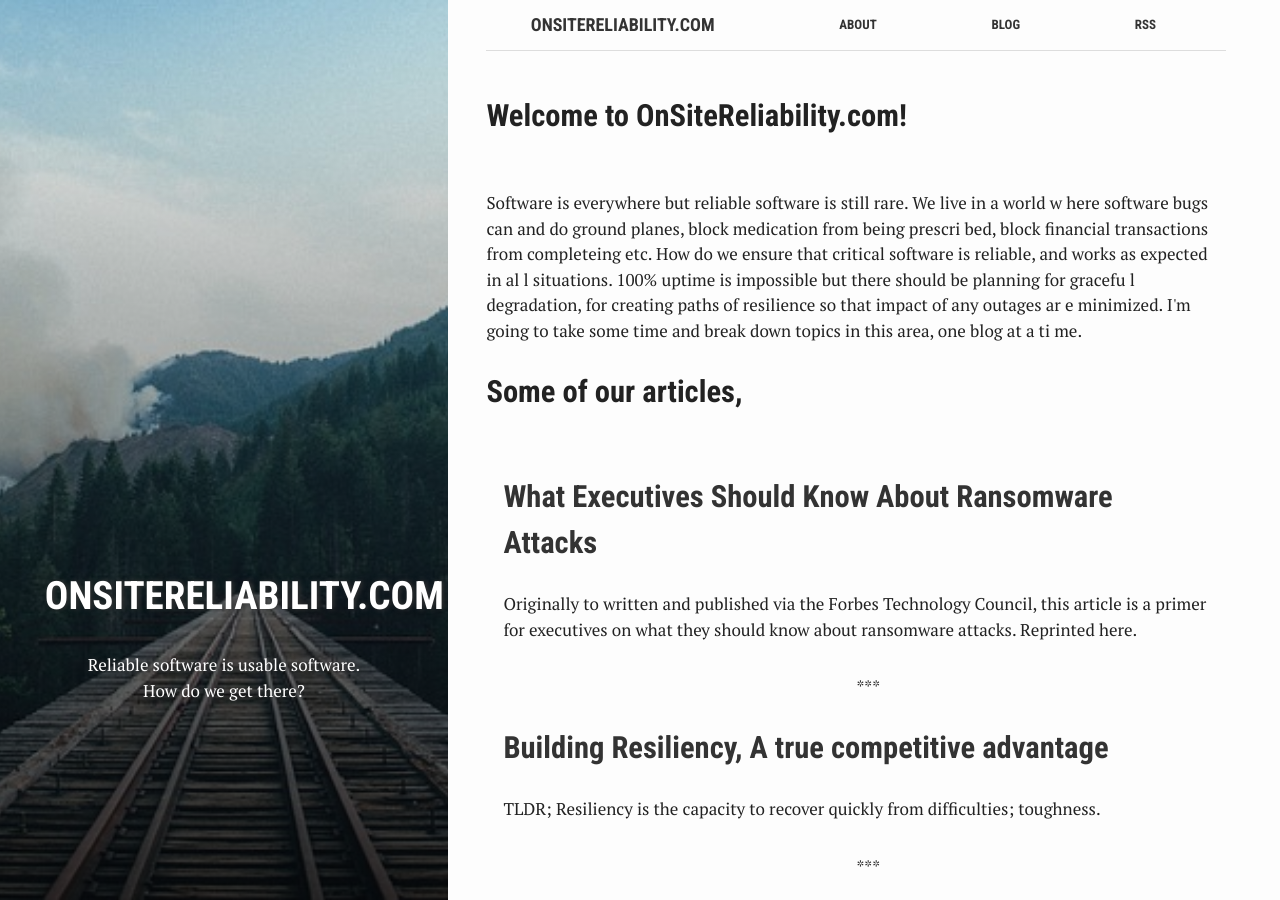
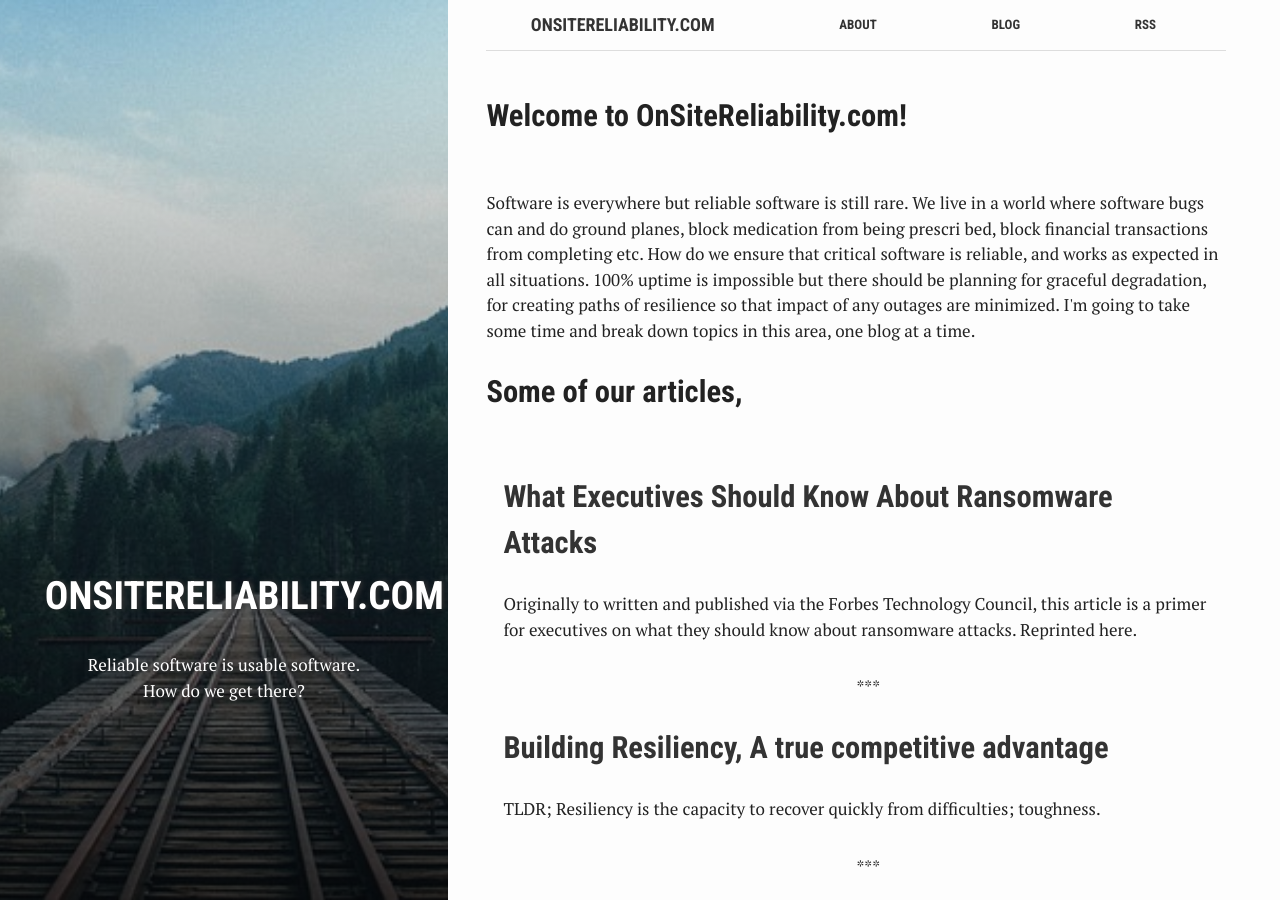
Before and after one commit to qapage/qapage.github.io, a Jekyll site: the page built from index.html, in a window 1280 px wide and 900 px high. Built offline with Jekyll 4.4.1, drawn with Linux system fonts in a browser that asks for light colours.

Commit message:
updated index.html

```diff
--- a/index.html
+++ b/index.html
@@ -10,16 +10,11 @@ summary: "Reliable software is usable software. <br> How do we get there?"
 <div class="post-entry">
 <br>
 
-Software is everywhere but reliable software is still rare. We live in a world w
-here software bugs can and do ground planes, block medication from being prescri
-bed, block financial transactions from completeing etc.
-How do we ensure that critical software is reliable, and works as expected in al
-l situations. 100% uptime is impossible but there should be planning for gracefu
-l degradation, for creating paths of resilience so that impact of any outages ar
-e minimized.
+Software is everywhere but reliable software is still rare. We live in a world where software bugs can and do ground planes, block medication from being prescri
+bed, block financial transactions from completing etc.
+How do we ensure that critical software is reliable, and works as expected in all situations. 100% uptime is impossible but there should be planning for graceful degradation, for creating paths of resilience so that impact of any outages are minimized.
 
-I'm going to take some time and break down topics in this area, one blog at a ti
-me.
+I'm going to take some time and break down topics in this area, one blog at a time.
 </div>
 
 <h2 class="post-title">Some of our articles,</h2>
```
